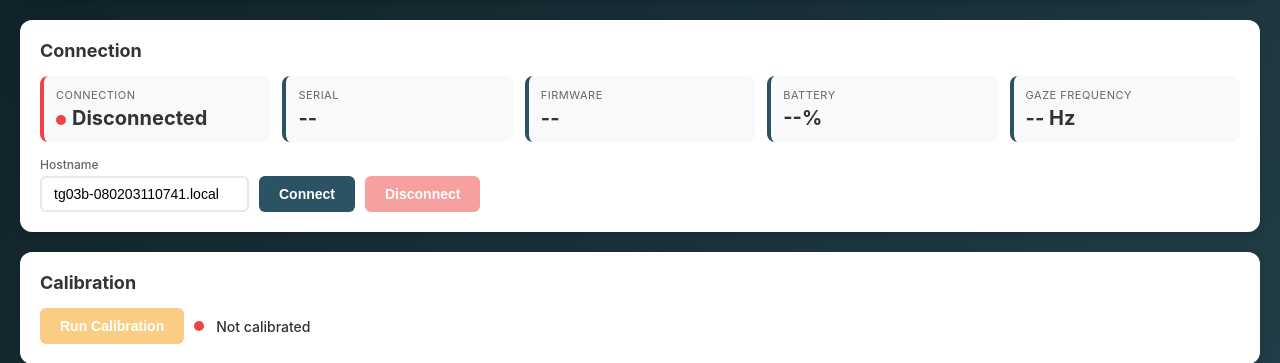
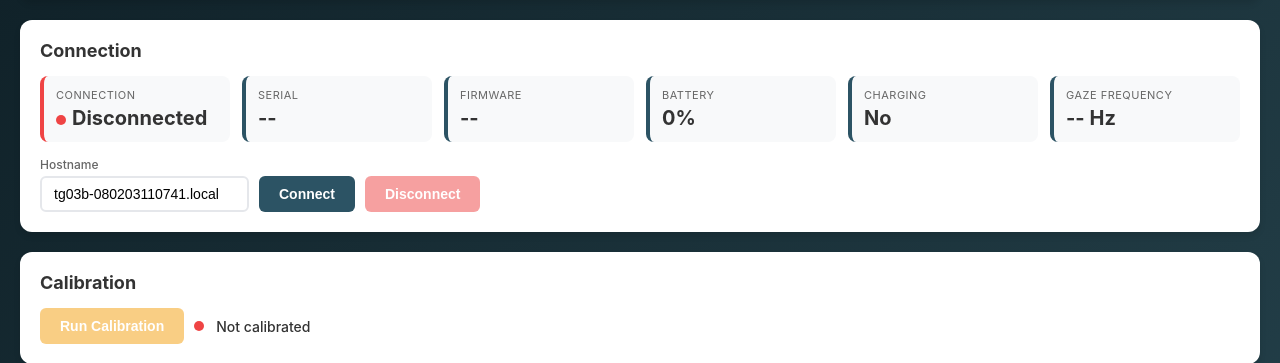
Before and after one commit to lzukanovic/tobii-mvp, a Flask app: page / in a window 1280 px wide. Shown: the part 129-492 px from the top of the page. Run offline with Flask 3, Linux system fonts and the light colour scheme; data that the repository does not hold is empty; some libraries are stand-ins or nearby versions.

Commit message:
feat: add charging status to device model and UI

```diff
--- a/models/device.py
+++ b/models/device.py
@@ -11,6 +11,7 @@ class DeviceStatus:
     serial: str = ""
     firmware: str = ""
     battery: float = 0.0
+    charging: bool = False
     streaming: bool = False
     calibrated: bool = False
     gaze_freq: int = 0
@@ -26,6 +27,7 @@ class DeviceStatus:
         self.serial = ""
         self.firmware = ""
         self.battery = 0.0
+        self.charging = False
         self.streaming = False
         self.calibrated = False
         self.gaze_freq = 0
--- a/services/acquisition_service.py
+++ b/services/acquisition_service.py
@@ -82,6 +82,8 @@ class AcquisitionService:
         battery_level = await self._g3.system.battery.get_level()
         self.status.battery = round(battery_level * 100, 1)
 
+        self.status.charging = await self._g3.system.battery.get_charging()
+
         freqs = await self._g3.system.available_gaze_frequencies()
         if freqs:
             # try to set desired frequency if available, otherwise use max available
@@ -101,8 +103,8 @@ class AcquisitionService:
         self.status.error = None
 
         logger.info(
-            "Connected to %s (serial=%s, fw=%s, battery=%.1f%%)",
-            hostname, self.status.serial, self.status.firmware, self.status.battery
+            "Connected to %s (serial=%s, fw=%s, battery=%.1f%%, charging=%s)",
+            hostname, self.status.serial, self.status.firmware, self.status.battery, self.status.charging
         )
 
     def disconnect(self):
@@ -154,6 +156,7 @@ class AcquisitionService:
             'serial': self.status.serial,
             'firmware': self.status.firmware,
             'battery': self.status.battery,
+            'charging': self.status.charging,
             'gaze_freq': self.status.gaze_freq,
         }
 
--- a/services/recording_service.py
+++ b/services/recording_service.py
@@ -101,6 +101,7 @@ def _write_csv(filename, columns, keys, data, metadata, title):
         writer.writerow(['# Serial', metadata.get('serial', 'N/A')])
         writer.writerow(['# Firmware', metadata.get('firmware', 'N/A')])
         writer.writerow(['# Battery (%)', metadata.get('battery', 'N/A')])
+        writer.writerow(['# Charging', metadata.get('charging', 'N/A')])
         writer.writerow(['# Gaze Frequency (Hz)', metadata.get('gaze_freq', 'N/A')])
         writer.writerow(['# Total Samples', len(data)])
         writer.writerow([])
--- a/templates/index.html
+++ b/templates/index.html
@@ -326,6 +326,10 @@
             <div class="value" id="statusBattery">--%</div>
           </div>
           <div class="status-item">
+            <div class="label">Charging</div>
+            <div class="value" id="statusCharging">--</div>
+          </div>
+          <div class="status-item">
             <div class="label">Gaze Frequency</div>
             <div class="value" id="statusGazeFreq">-- Hz</div>
           </div>
@@ -429,7 +433,16 @@
       <!-- Live Gaze Position -->
       <div class="chart-card" style="margin-bottom: 20px">
         <h3>Live Gaze Position</h3>
-        <canvas id="gazeCanvas" style="width:100%; aspect-ratio:16/9; background:#1a1a2e; border-radius:8px; cursor:none;"></canvas>
+        <canvas
+          id="gazeCanvas"
+          style="
+            width: 100%;
+            aspect-ratio: 16/9;
+            background: #1a1a2e;
+            border-radius: 8px;
+            cursor: none;
+          "
+        ></canvas>
       </div>
 
       <!-- Charts 2x2 Grid -->
@@ -753,8 +766,10 @@
         gazeCtx.lineWidth = 1;
         gazeCtx.setLineDash([4, 4]);
         gazeCtx.beginPath();
-        gazeCtx.moveTo(px, 0); gazeCtx.lineTo(px, h);
-        gazeCtx.moveTo(0, py); gazeCtx.lineTo(w, py);
+        gazeCtx.moveTo(px, 0);
+        gazeCtx.lineTo(px, h);
+        gazeCtx.moveTo(0, py);
+        gazeCtx.lineTo(w, py);
         gazeCtx.stroke();
         gazeCtx.setLineDash([]);
 
@@ -771,7 +786,11 @@
         // Coordinate label
         gazeCtx.fillStyle = "rgba(255,255,255,0.7)";
         gazeCtx.font = "12px monospace";
-        gazeCtx.fillText(`(${x.toFixed(3)}, ${y.toFixed(3)})`, px + 14, py - 10);
+        gazeCtx.fillText(
+          `(${x.toFixed(3)}, ${y.toFixed(3)})`,
+          px + 14,
+          py - 10,
+        );
       }
 
       function handleGaze(d) {
@@ -851,9 +870,11 @@
         document.getElementById("statusSerial").textContent = s.serial || "--";
         document.getElementById("statusFirmware").textContent =
           s.firmware || "--";
-        document.getElementById("statusBattery").textContent = s.battery
-          ? s.battery + "%"
-          : "--%";
+        console.log(s);
+        document.getElementById("statusBattery").textContent =
+          s.battery == null ? "--%" : s.battery + "%";
+        document.getElementById("statusCharging").textContent =
+          s.charging == null ? "--" : s.charging ? "Yes" : "No";
         document.getElementById("statusGazeFreq").textContent = s.gaze_freq
           ? s.gaze_freq + " Hz"
           : "-- Hz";
```
